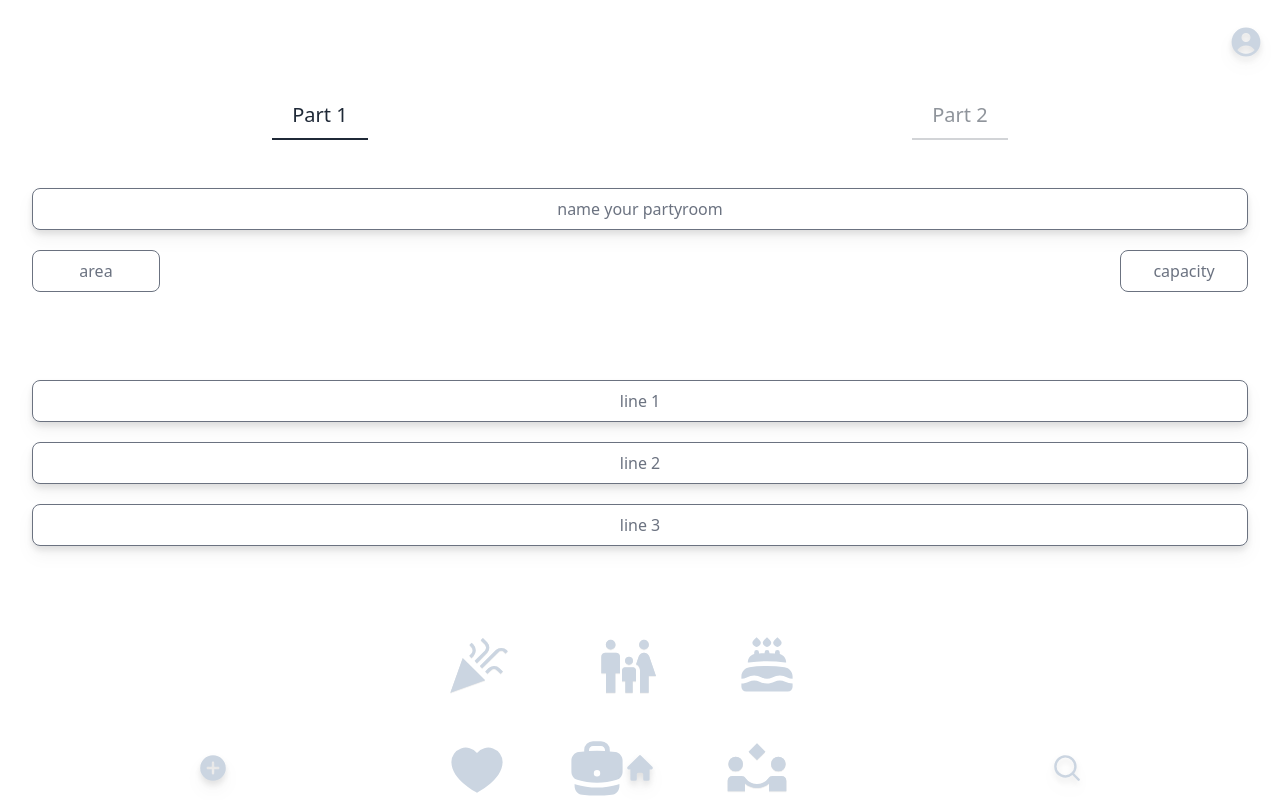
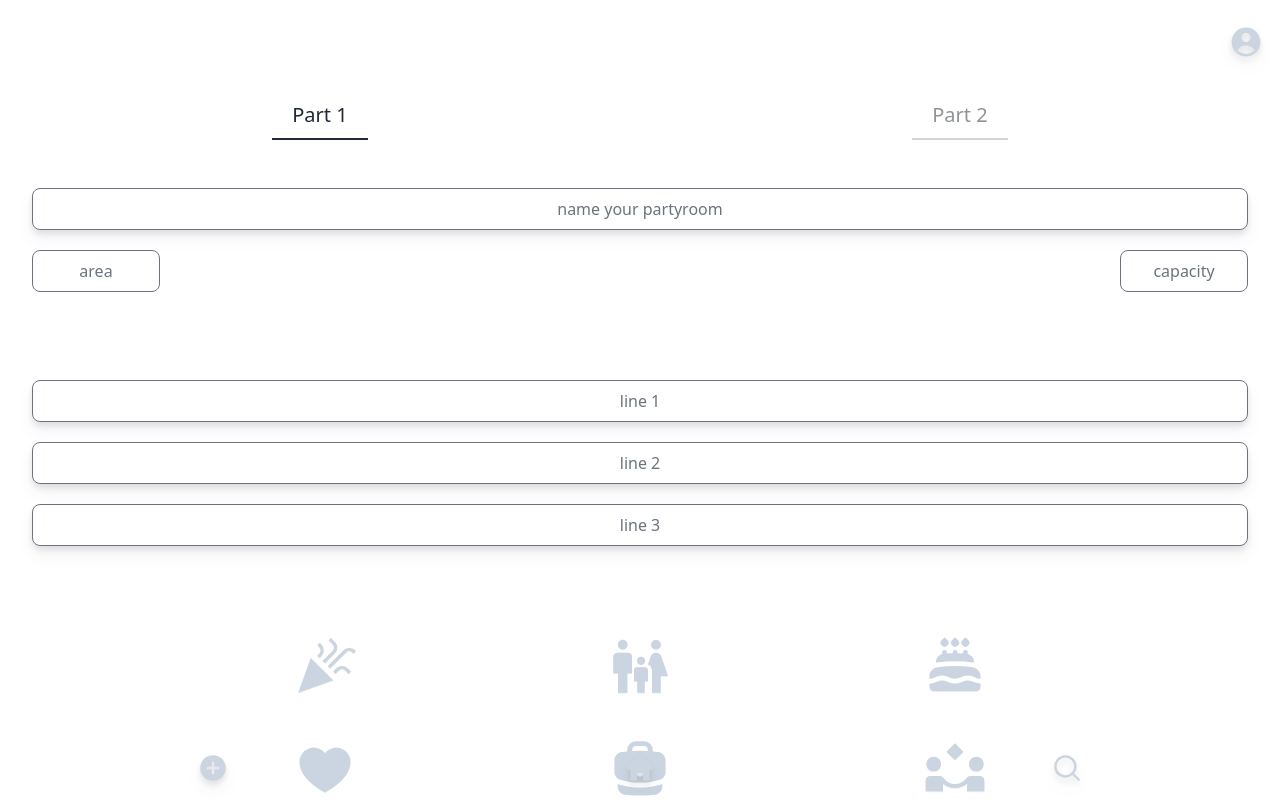
Before and after one commit to onu941/c25-capstone-project-kb, a React (Vite) app in the folder vite-client/: page /new_room in a window 1280 px wide. Built offline with nearby package versions, Linux system fonts and the light colour scheme; sample sign-in values are in the browser's storage.

Commit message:
fix icons layout

```diff
--- a/vite-client/src/components/Part1Form.tsx
+++ b/vite-client/src/components/Part1Form.tsx
@@ -71,33 +71,35 @@ export function Part1Form(props: Form1Props) {
         isEditing
       />
       <FormHeader title="What is your partyroom best used for?" />
-      <div className="w-full grid grid-row-2 grid-flow-row gap-4 justify-center">
-        <div className="w-full flex columns-3 gap-12">
-          <button>
+      <div className="w-full sm:px-8 md:px-36 columns-3 mb-6">
+        <div className="w-full flex flex-col justify-center">
+          <button className="flex flex-col place-items-center mb-4">
             <GeneralPartyIcon className="w-16 h-16" />
-            For All Parties
+            General
           </button>
-          <button>
-            <FamilyIcon className="w-16 h-16" />
-            For Families
-          </button>
-          <button>
-            <CakeIcon className="text-slate-300 w-16 h-16" />
-            For Birthdays
+          <button className="flex flex-col place-items-center">
+            <HeartIcon className="text-slate-300 w-16 h-16" />
+            Dates
           </button>
         </div>
-        <div className="w-full flex flex-row columns-3 gap-12">
-          <button>
-            <HeartIcon className="text-slate-300 w-16 h-16" />
-            For Dates
+        <div className="w-full flex flex-col justify-center">
+          <button className="flex flex-col place-items-center mb-4">
+            <FamilyIcon className="w-16 h-16" />
+            Families
           </button>
-          <button>
+          <button className="flex flex-col place-items-center">
             <BriefcaseIcon className="text-slate-300 w-16 h-16" />
-            For Businesses
+            Businesses
           </button>
-          <button>
+        </div>
+        <div className="w-full flex flex-col justify-center">
+          <button className="flex flex-col place-items-center mb-4">
+            <CakeIcon className="text-slate-300 w-16 h-16" />
+            Birthdays
+          </button>
+          <button className="flex flex-col place-items-center">
             <WeddingIcon className="w-16 h-16" />
-            For Weddings
+            Weddings
           </button>
         </div>
       </div>
@@ -138,29 +140,31 @@ export function Part1Form(props: Form1Props) {
         </div>
       </div>
       <FormHeader title="What are your room's key items?" />
-      <div className="w-full grid grid-row-2 grid-flow-row gap-4 justify-center">
-        <div className="w-full flex columns-3 gap-12 justify-around">
-          <button className="flex flex-col place-items-center">
+      <div className="w-full sm:px-8 md:px-36 columns-3 mb-6">
+        <div className="w-full flex flex-col justify-center">
+          <button className="flex flex-col place-items-center mb-4">
             <GeneralPartyIcon className="w-16 h-16" />
             Mahjong
           </button>
           <button className="flex flex-col place-items-center">
+            <HeartIcon className="text-slate-300 w-16 h-16" />
+            Video Games
+          </button>
+        </div>
+        <div className="w-full flex flex-col justify-center">
+          <button className="flex flex-col place-items-center mb-4">
             <FamilyIcon className="w-16 h-16" />
             BBQ
           </button>
           <button className="flex flex-col place-items-center">
+            <BriefcaseIcon className="text-slate-300 w-16 h-16" />
+            Board Games
+          </button>
+        </div>
+        <div className="w-full flex flex-col justify-center">
+          <button className="flex flex-col place-items-center mb-4">
             <CakeIcon className="text-slate-300 w-16 h-16" />
             Karaoke
-          </button>
-        </div>
-        <div className="w-full flex flex-row columns-3 gap-12 justify-around">
-          <button className="flex flex-col place-items-center">
-            <HeartIcon className="text-slate-300 w-16 h-16" />
-            Video Games
-          </button>
-          <button className="flex flex-col place-items-center">
-            <BriefcaseIcon className="text-slate-300 w-16 h-16" />
-            Board Games
           </button>
           <button className="flex flex-col place-items-center">
             <WeddingIcon className="w-16 h-16" />
```
